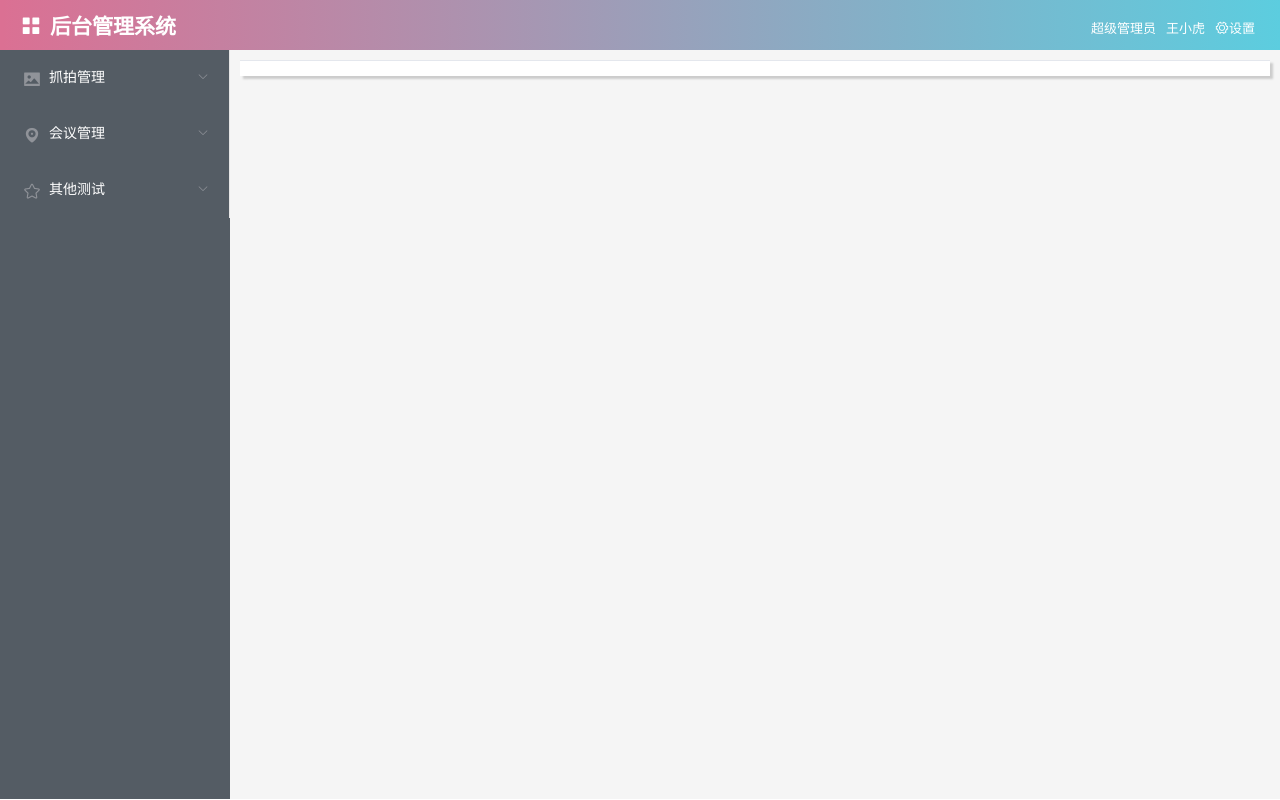
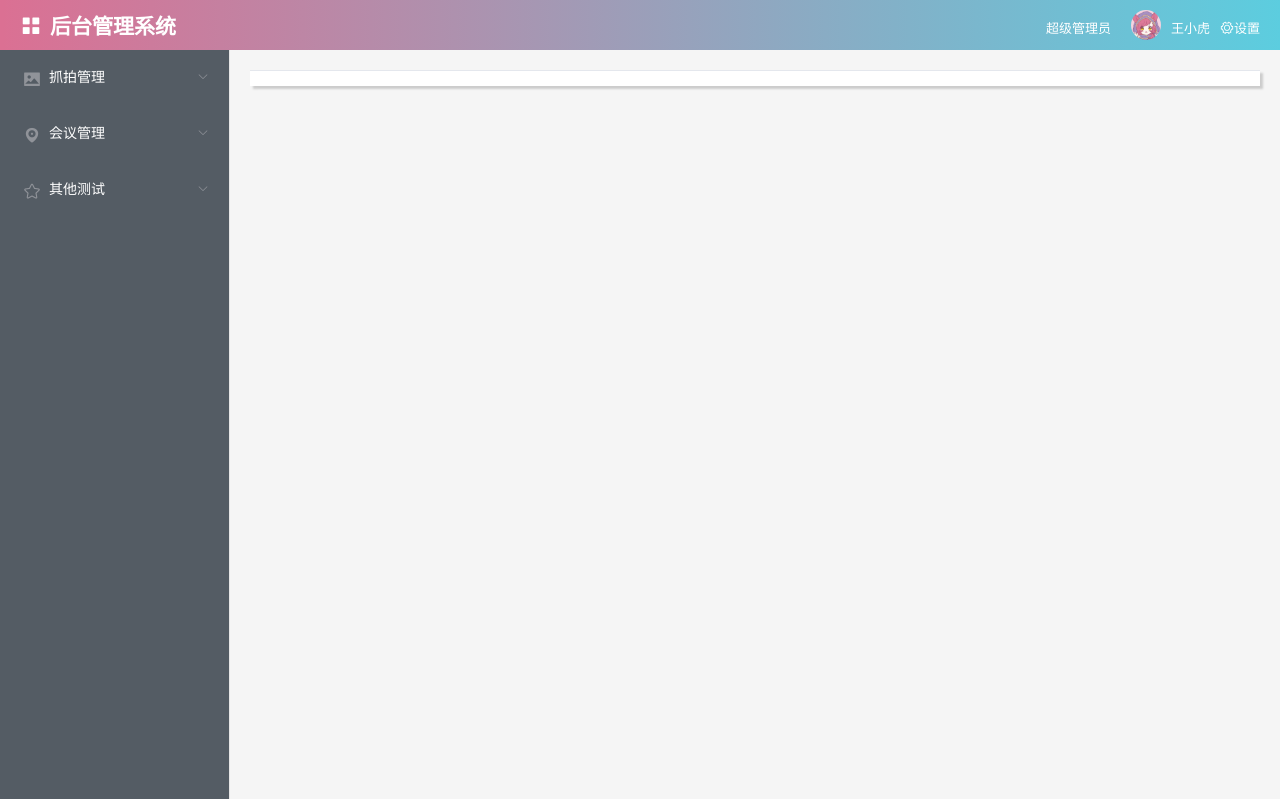
Before and after one commit to huoshaojiawangzi/VueFrame, a Vue app: page /sports/ in a window 1280 px wide. Built offline with nearby package versions, Linux system fonts and the light colour scheme.

Commit message:
style样式汇总，增加头像

```diff
--- a/src/components/dynamicTab.vue
+++ b/src/components/dynamicTab.vue
@@ -91,8 +91,3 @@
     }
   }
 </script>
-<style>
-  .el-tabs__nav-scroll{
-    color: #F5F5F5;
-  }
-</style>
--- a/src/store/index.js
+++ b/src/store/index.js
@@ -74,7 +74,7 @@ export default new vuex.Store({
       return state.fullHeight;
     },
     getTableHeight(state){
-      let th = state.fullHeight-197;
+      let th = state.fullHeight-187;
       return th>300 ? th:300
     }
   },
--- a/src/style/ElementUIStyle.vue
+++ b/src/style/ElementUIStyle.vue
@@ -1,12 +1,3 @@
-<template lang="html">
-
-</template>
-
-<script>
-export default {
-}
-</script>
-
 <style>
 body {
     padding:0;  /*去除内边距*/
@@ -24,4 +15,11 @@ body {
 .el-dialog__wrapper{
   overflow-y: hidden;
 }
+.el-main{
+  padding:5px 10px 5px 10px;
+  background-color:#F5F5F5;
+}
+.el-tabs__nav-scroll{
+  color: #F5F5F5; /*导航选中颜色*/
+}
 </style>
--- a/src/view/home.vue
+++ b/src/view/home.vue
@@ -1,5 +1,6 @@
 <template>
   <div id="parent" :style="parentStyle">
+    <ElementUIStyle> </ElementUIStyle>
     <div class="el-loading-mask is-fullscreen" style="z-index: 2001;" v-show="$store.state.loading">
       <div class="el-loading-spinner">
         <svg viewBox="25 25 50 50" class="circular">
@@ -9,14 +10,11 @@
         <p class="el-loading-text">拼命加载中</p>
       </div>
     </div>
-    <ElementUIStyle> </ElementUIStyle>
     <el-container>
        <el-header style="height:50px;font-size: 12px;" class="box">
-        <div style="margin-right:5px;margin-top:18px;float: right">
-          <span style="color:white;font-size:13px;margin-right: 10px">超级管理员</span>
-          <span style="color:white;font-size:13px;margin-right: 10px">王小虎</span>
+         <div style="float: right;margin-top: 18px">
            <el-dropdown>
-            <i class="el-icon-setting" style="color:white"></i>
+             <i class="el-icon-setting" style="color:white;"></i>
              <el-dropdown-menu slot="dropdown">
                <el-dropdown-item>查看</el-dropdown-item>
                <el-dropdown-item>新增</el-dropdown-item>
@@ -25,12 +23,16 @@
            </el-dropdown>
            <span style="color:white;font-size:13px;">设置</span>
           </div>
-        <div style="margin-top: 10px;font-size: 22px;color:white"><i class="el-icon-menu"></i><span style="font-weight:bold;font-size: 21px;margin-left: 8px">后台管理系统</span></div>
+        <div><span style="color:white;font-size:13px;margin-right: 10px;float: right;margin-top: 18px">王小虎</span></div>
+         <div style='height:30px;width:30px;float: right;border-radius: 50%;margin-right:10px;margin-top: 10px;background: url("/static/image/霞头像.jpg") no-repeat center top;background-size: 100%'> </div>
+          <div> <span style="color:white;font-size:13px;margin-right: 20px;float: right;margin-top: 18px">超级管理员</span></div>
+        <div style="margin-top: 10px;font-size: 22px;color:white"><i class="el-icon-menu" @click="changeCollapse()"></i><span style="font-weight:bold;font-size: 21px;margin-left: 8px">后台管理系统</span></div>
       </el-header>
     </el-container>
     <el-container id="conent" :style="contentStyle">
-      <el-aside width="230px" style="background-color:#545c64">
+      <el-aside width="230px">
         <el-menu
+          :style="menuStyle"
           :default-active="$route.path"
           class="el-menu-vertical-demo"
           background-color="#545c64"
@@ -96,7 +98,15 @@ export default {
       },
       set: function () {
       }
+    },
+    menuStyle:{
+      get: function () {
+        return "height:" +(this.$store.getters.getfullHeight-51)+"px";
+      },
+      set: function () {
       }
+    }
+
   },
   methods: {
   },
@@ -107,10 +117,6 @@ export default {
 }
 </script>
 <style scoped>
-  .el-main{
-    padding: 10px;
-    background-color:#F5F5F5;
-  }
   .box {
     background: #4682B4 linear-gradient(to right, rgba(0,255,0,0), #5CCDDF);
     transition: background-color .5s;
```
Also changed, not shown: static/image/霞头像.jpg (added). Lines whose indentation alone changed are shown as unchanged.
